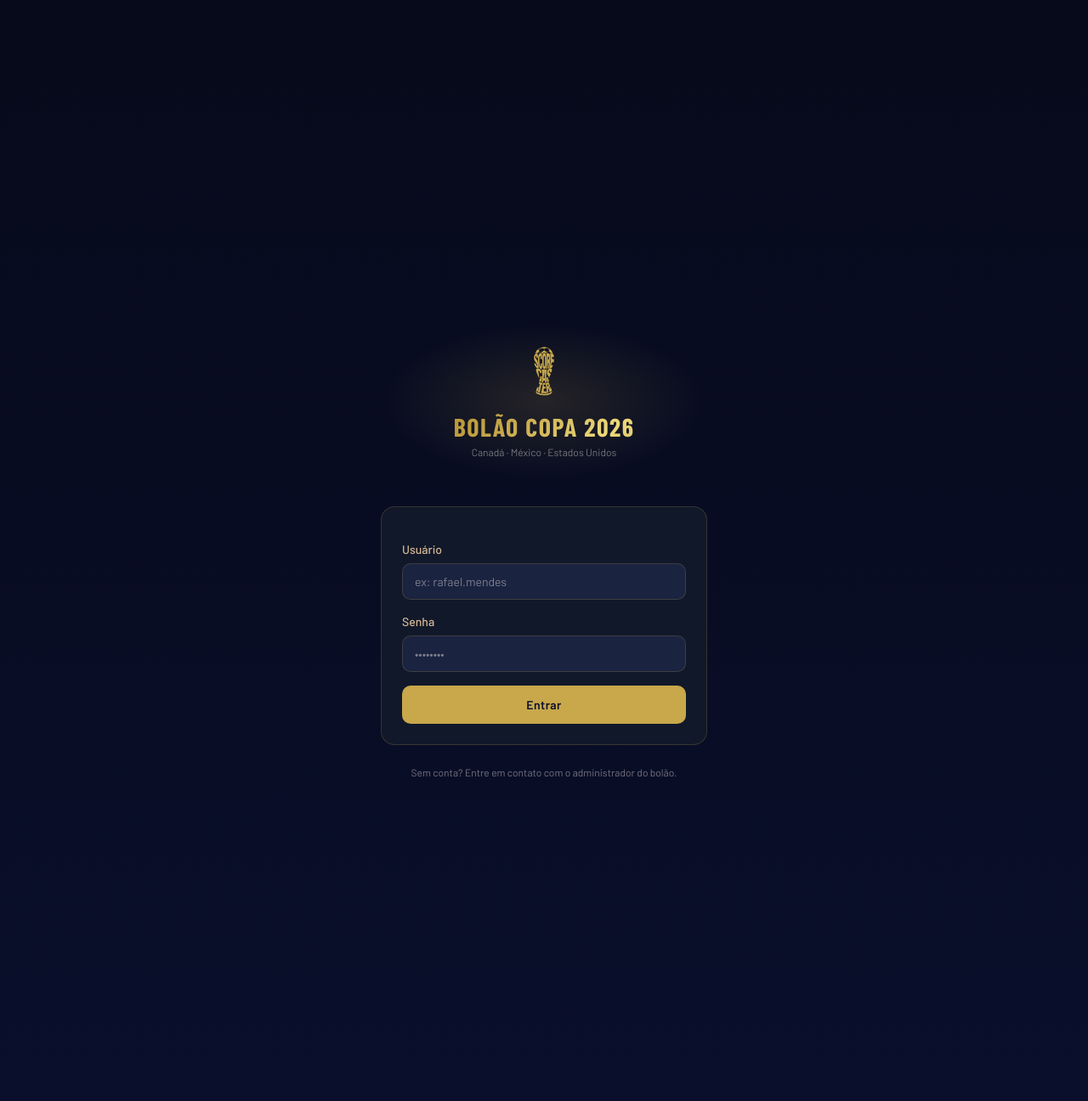
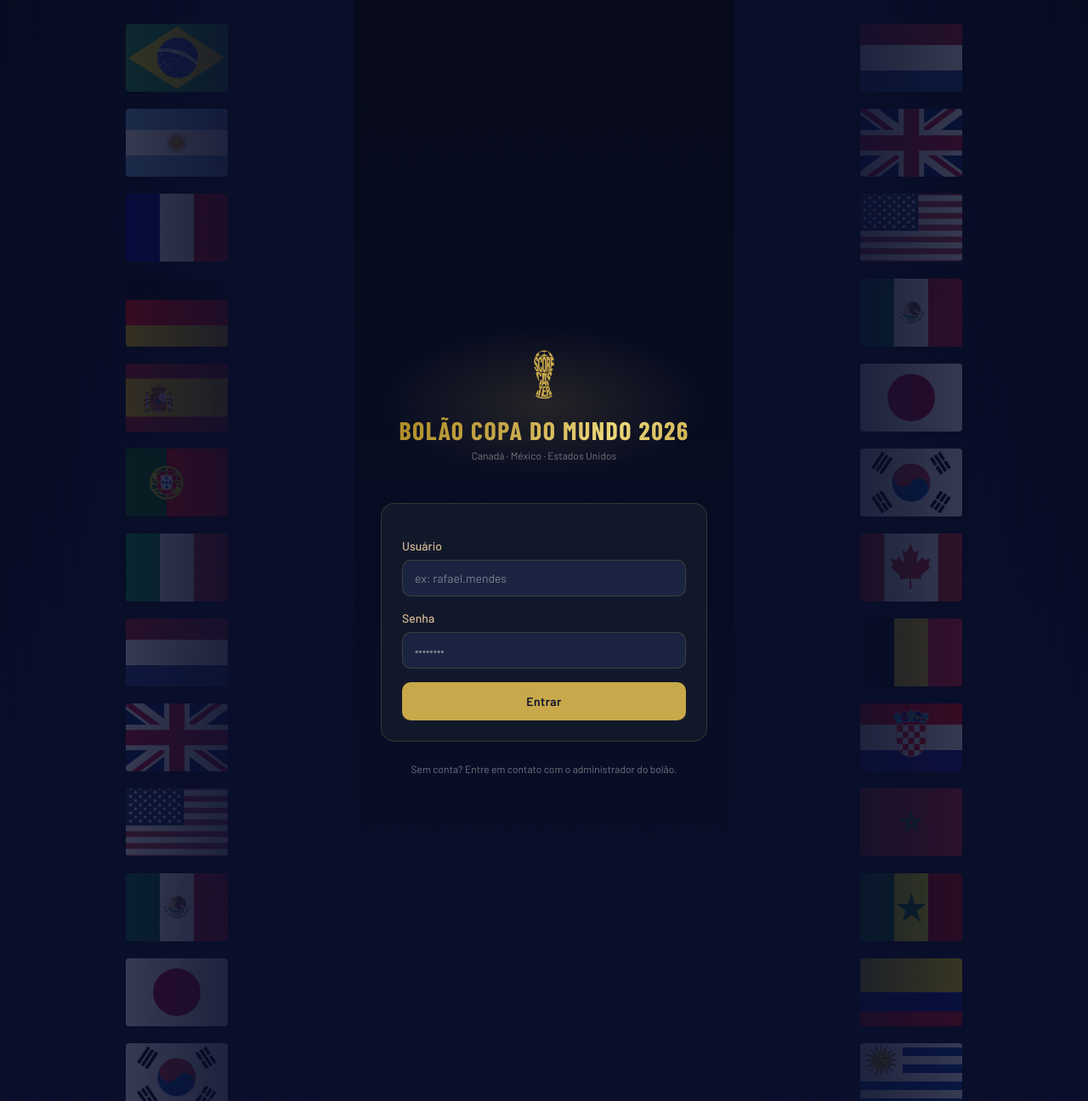
Before and after one commit to marcosvbs/scorecaster, a Django app: page /login/ in a window 1280 px wide. Shown: the whole page at 85% size. Run offline with Django 5.2, Linux system fonts and the light colour scheme.

Commit message:
feat: rename brand, login flag banners, padding + clearer scoring button
- Rename 'Bolão Copa 2026' -> 'Bolão Copa do Mundo 2026' everywhere
- Add decorative flag side banners to the login screen
- Even out top gap above the login card (mb-8 -> mb-6)
- Add a 'Pontuação' label to the topbar scoring button for clarity

```diff
--- a/pool/templates/pool/historic.html
+++ b/pool/templates/pool/historic.html
@@ -1,7 +1,7 @@
 {% extends "pool/base.html" %}
 {% load static pool_extras %}
 
-{% block title %}Bolão Copa 2026 — Histórico{% endblock %}
+{% block title %}Bolão Copa do Mundo 2026 — Histórico{% endblock %}
 
 {% block extra_styles %}
   .stat-card { background: var(--bg-surface); border: 1px solid var(--border-default); border-radius: 12px; padding: 12px; text-align: center; }
--- a/pool/templates/pool/login.html
+++ b/pool/templates/pool/login.html
@@ -4,13 +4,13 @@
 <head>
   <meta charset="UTF-8">
   <meta name="viewport" content="width=device-width, initial-scale=1.0">
-  <title>Bolão Copa 2026 — Entrar</title>
+  <title>Bolão Copa do Mundo 2026 — Entrar</title>
   <link rel="stylesheet" href="{% static 'pool/tailwind.css' %}">
   <link href="https://fonts.googleapis.com/css2?family=Barlow+Condensed:wght@700&family=Barlow:wght@400;500;600&display=swap" rel="stylesheet">
   <style>
     :root {
       --color-gold: #C8A84B; --color-navy: #0A0F2C; --color-white: #F5F0E8;
-      --color-sandstone: #D4B896; --bg-surface: #111829; --bg-surface-alt: #1A2340;
+      --color-sandstone: #D4B896; --bg-primary: #0A0F2C; --bg-surface: #111829; --bg-surface-alt: #1A2340;
       --text-primary: var(--color-white); --text-secondary: var(--color-sandstone);
       --text-muted: rgba(245,240,232,0.45); --accent-hover: #DFC05A;
       --border-default: rgba(200,168,75,0.2); --border-strong: rgba(200,168,75,0.5);
@@ -40,15 +40,29 @@
     }
     .trophy-bg { background: radial-gradient(ellipse at center, rgba(200,168,75,0.15) 0%, transparent 70%); }
     .error-msg { color: #E8003D; font-size: 0.75rem; margin-top: 4px; }
+    /* ── Decorative country-flag side banners (desktop gutters only) ── */
+    .side-flags { position: fixed; top: 0; bottom: 0; z-index: 0; overflow: hidden; pointer-events: none; width: calc((100vw - 28rem) / 2); display: none; }
+    .side-flags.left  { left: 0; }
+    .side-flags.right { right: 0; }
+    @media (min-width: 1024px) { .side-flags { display: block; } }
+    .flag-strip { display: flex; flex-direction: column; align-items: center; gap: 20px; padding: 28px 0; }
+    .flag-strip img { width: 120px; height: 80px; object-fit: cover; border-radius: 4px; opacity: 0.55; box-shadow: 0 2px 10px rgba(0,0,0,0.45); }
+    .side-flags::after { content: ''; position: absolute; inset: 0; }
+    .side-flags.left::after  { background: linear-gradient(to right, rgba(10,15,44,0.45) 0%, rgba(10,15,44,0.85) 65%, var(--bg-primary) 100%); }
+    .side-flags.right::after { background: linear-gradient(to left,  rgba(10,15,44,0.45) 0%, rgba(10,15,44,0.85) 65%, var(--bg-primary) 100%); }
   </style>
 </head>
 <body class="min-h-screen flex items-center justify-center px-4" style="background: linear-gradient(180deg, #060A1A 0%, #0A0F2C 100%);">
 
-  <div class="w-full max-w-sm">
+  {# ── Decorative flag banners in the desktop side gutters (purely visual) ── #}
+  <div class="side-flags left"  aria-hidden="true"><div class="flag-strip"></div></div>
+  <div class="side-flags right" aria-hidden="true"><div class="flag-strip"></div></div>
 
-    <div class="text-center mb-8 trophy-bg py-6">
+  <div class="w-full max-w-sm" style="position: relative; z-index: 1;">
+
+    <div class="text-center mb-6 trophy-bg py-6">
       <img src="{% static 'pool/scorecaster_logo.svg' %}" alt="Scorecaster" class="mb-4" style="display: inline-block; width: 64px; height: 64px; object-fit: contain;" />
-      <h1 class="barlow-condensed text-3xl uppercase tracking-wider gold-shimmer">Bolão Copa 2026</h1>
+      <h1 class="barlow-condensed text-3xl uppercase tracking-wider gold-shimmer">Bolão Copa do Mundo 2026</h1>
       <p class="text-xs mt-1" style="color: var(--text-muted);">Canadá · México · Estados Unidos</p>
     </div>
 
@@ -110,5 +124,48 @@
 
   </div>
 
+  <script>
+    // Populate decorative side-gutter flag banners (desktop only).
+    (function () {
+      // URLs emitted via the static template tag so they resolve under the
+      // WhiteNoise manifest (hashed filenames in production); never build in JS.
+      var FLAGS = [
+        "{% static 'pool/flags/br.svg' %}", "{% static 'pool/flags/ar.svg' %}",
+        "{% static 'pool/flags/fr.svg' %}", "{% static 'pool/flags/de.svg' %}",
+        "{% static 'pool/flags/es.svg' %}", "{% static 'pool/flags/pt.svg' %}",
+        "{% static 'pool/flags/it.svg' %}", "{% static 'pool/flags/nl.svg' %}",
+        "{% static 'pool/flags/gb.svg' %}", "{% static 'pool/flags/us.svg' %}",
+        "{% static 'pool/flags/mx.svg' %}", "{% static 'pool/flags/jp.svg' %}",
+        "{% static 'pool/flags/kr.svg' %}", "{% static 'pool/flags/ca.svg' %}",
+        "{% static 'pool/flags/be.svg' %}", "{% static 'pool/flags/hr.svg' %}",
+        "{% static 'pool/flags/ma.svg' %}", "{% static 'pool/flags/sn.svg' %}",
+        "{% static 'pool/flags/co.svg' %}", "{% static 'pool/flags/uy.svg' %}",
+        "{% static 'pool/flags/ch.svg' %}", "{% static 'pool/flags/pl.svg' %}",
+        "{% static 'pool/flags/rs.svg' %}", "{% static 'pool/flags/dk.svg' %}",
+        "{% static 'pool/flags/no.svg' %}", "{% static 'pool/flags/se.svg' %}",
+        "{% static 'pool/flags/au.svg' %}", "{% static 'pool/flags/za.svg' %}",
+        "{% static 'pool/flags/ec.svg' %}", "{% static 'pool/flags/cr.svg' %}",
+        "{% static 'pool/flags/tn.svg' %}", "{% static 'pool/flags/eg.svg' %}",
+        "{% static 'pool/flags/ir.svg' %}", "{% static 'pool/flags/sa.svg' %}",
+        "{% static 'pool/flags/qa.svg' %}", "{% static 'pool/flags/cl.svg' %}",
+        "{% static 'pool/flags/pe.svg' %}", "{% static 'pool/flags/ng.svg' %}",
+        "{% static 'pool/flags/gh.svg' %}", "{% static 'pool/flags/jm.svg' %}",
+        "{% static 'pool/flags/pa.svg' %}", "{% static 'pool/flags/cz.svg' %}"
+      ];
+      var strips = document.querySelectorAll('.side-flags .flag-strip');
+      if (!strips.length || window.matchMedia('(max-width: 1023px)').matches) return;
+      var needed = Math.ceil((window.innerHeight + 200) / 100) + 2; // ~100px per flag (80 + gap)
+      strips.forEach(function (strip, s) {
+        for (var i = 0; i < needed; i++) {
+          // Offset each side so left/right don't mirror identically.
+          var img = document.createElement('img');
+          img.src = FLAGS[(i + s * 7) % FLAGS.length];
+          img.alt = '';
+          strip.appendChild(img);
+        }
+      });
+    })();
+  </script>
+
 </body>
 </html>
--- a/pool/templates/pool/matches.html
+++ b/pool/templates/pool/matches.html
@@ -1,7 +1,7 @@
 {% extends "pool/base.html" %}
 {% load static pool_extras %}
 
-{% block title %}Bolão Copa 2026 — Jogos{% endblock %}
+{% block title %}Bolão Copa do Mundo 2026 — Jogos{% endblock %}
 
 {% block extra_styles %}
   .winner-card {
--- a/pool/templates/pool/ranking.html
+++ b/pool/templates/pool/ranking.html
@@ -1,6 +1,6 @@
 {% extends "pool/base.html" %}
 
-{% block title %}Bolão Copa 2026 — Ranking{% endblock %}
+{% block title %}Bolão Copa do Mundo 2026 — Ranking{% endblock %}
 
 {% block extra_styles %}
   .podium-first { background: linear-gradient(160deg, #1A1A0A 0%, #201800 100%); border: 1px solid var(--border-strong); border-radius: 16px; }
```
Also changed, not shown: pool/templates/pool/base.html (+4 -3 lines).
